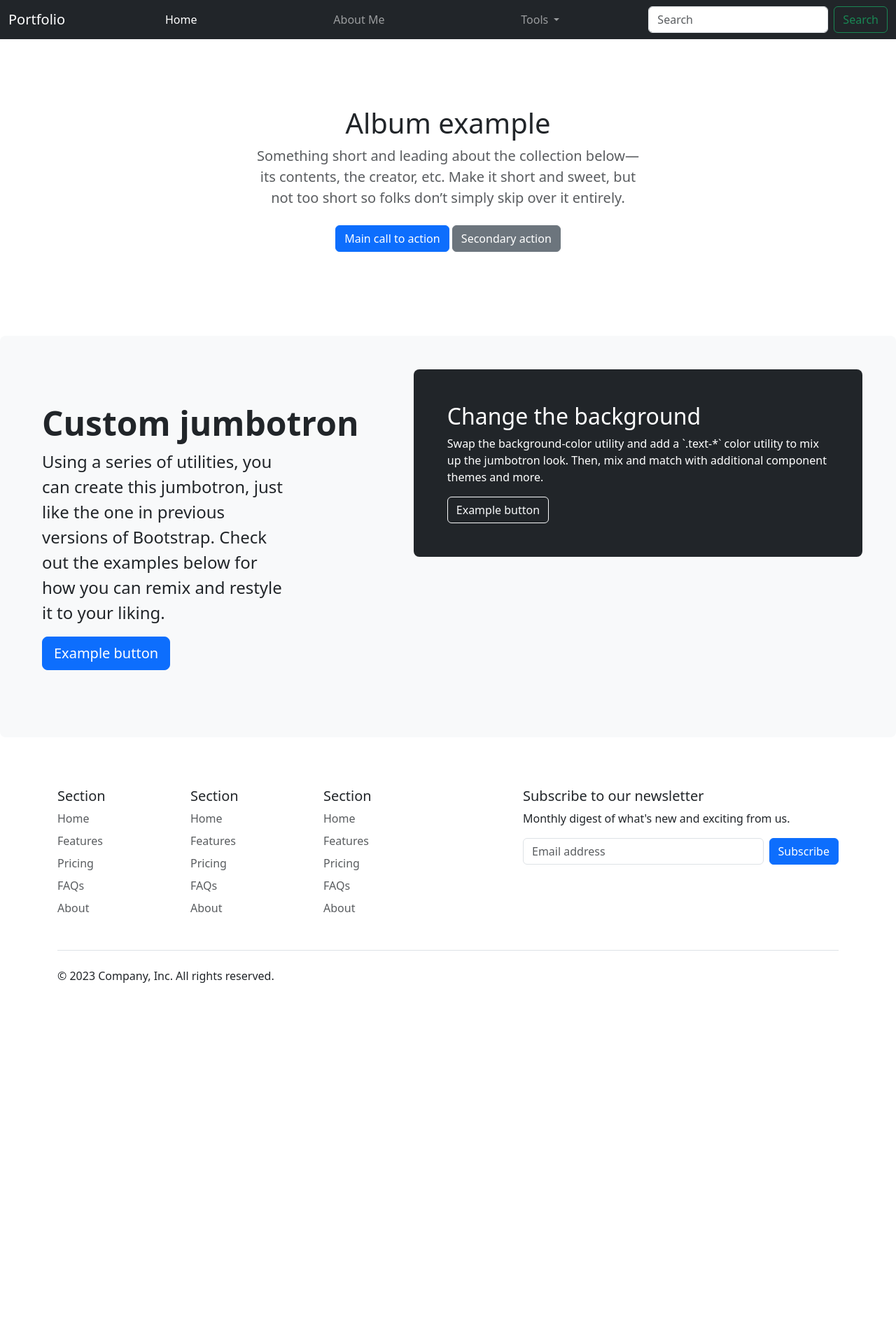
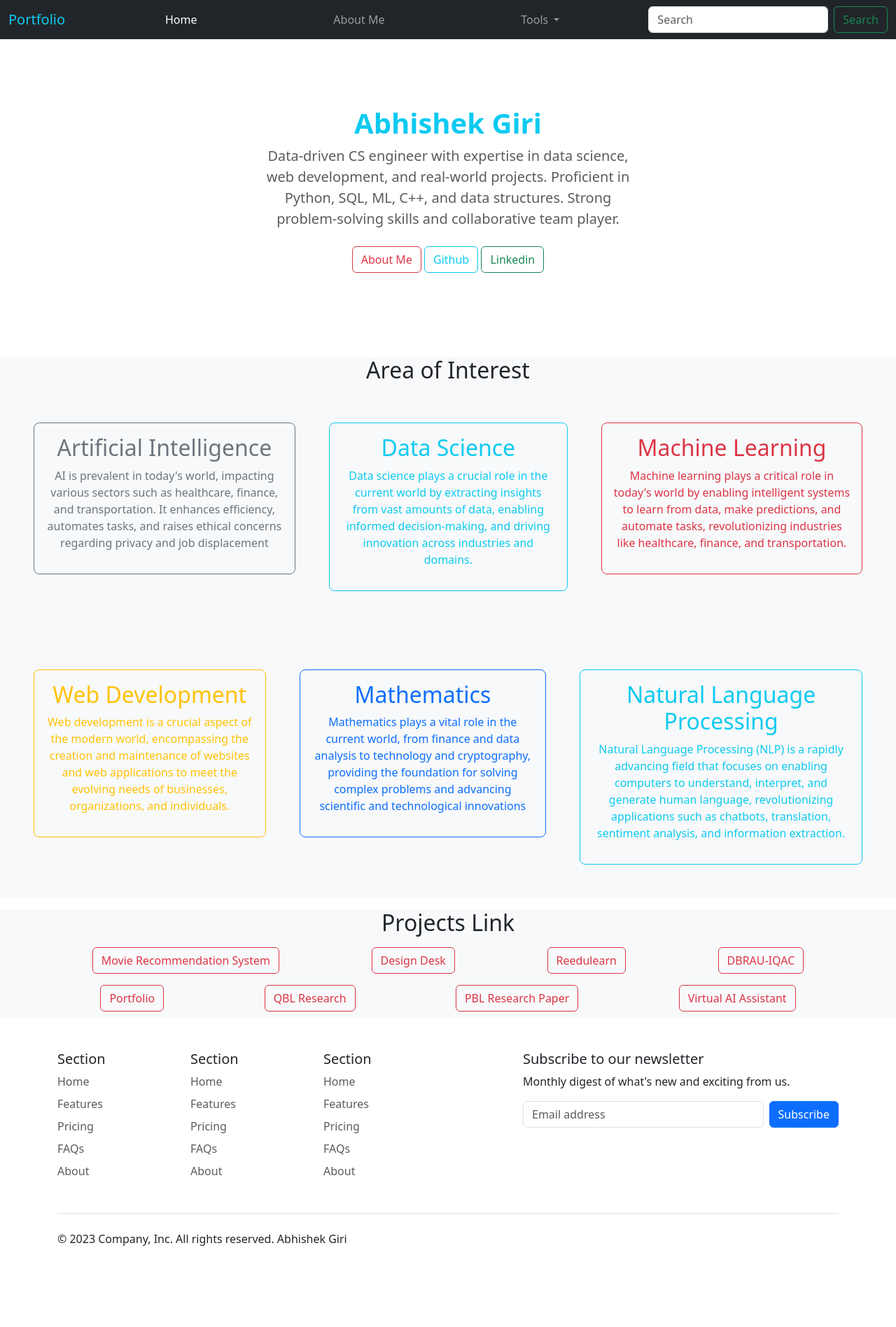
Before and after one commit to Abhirdms/Django-Project, a Django app: page / in a window 1280 px wide. Shown: the whole page at 70% size. Before the commit the page ends 1405 px from the top, so only its background shows below. Run offline with Django 4.2, Linux system fonts and the light colour scheme.

Commit message:
edited website for changing home page

```diff
--- a/templates/footer.html
+++ b/templates/footer.html
@@ -50,7 +50,7 @@
       </div>
 
       <div class="d-flex flex-column flex-sm-row justify-content-between py-4 my-4 border-top">
-        <p>© 2023 Company, Inc. All rights reserved.</p>
+        <p>© 2023 Company, Inc. All rights reserved.  Abhishek Giri</p>
         <ul class="list-unstyled d-flex">
           <li class="ms-3"><a class="link-body-emphasis" href="#"><svg class="bi" width="24" height="24"><use xlink:href="#twitter"></use></svg></a></li>
           <li class="ms-3"><a class="link-body-emphasis" href="#"><svg class="bi" width="24" height="24"><use xlink:href="#instagram"></use></svg></a></li>
--- a/templates/header.html
+++ b/templates/header.html
@@ -1,7 +1,7 @@
 
 <nav class="navbar navbar-expand-lg  navbar-dark bg-dark">
     <div class="container-fluid ">
-      <a class="navbar-brand"   href="#">Portfolio</a>
+      <a class="navbar-brand text-info"   href="#">Portfolio</a>
       <button class="navbar-toggler" type="button" data-bs-toggle="collapse" data-bs-target="#navbarSupportedContent" aria-controls="navbarSupportedContent" aria-expanded="false" aria-label="Toggle navigation">
         <span class="navbar-toggler-icon"></span>
       </button>
--- a/templates/home.html
+++ b/templates/home.html
@@ -7,29 +7,94 @@
 <section class="py-5 text-center container">
   <div class="row py-lg-5">
     <div class="col-lg-6 col-md-8 mx-auto">
-      <h1 class="fw-light">Album example</h1>
-      <p class="lead text-body-secondary">Something short and leading about the collection below—its contents, the creator, etc. Make it short and sweet, but not too short so folks don’t simply skip over it entirely.</p>
+      <h1 class="fw-bold text-info">Abhishek Giri</h1>
+      <p class="lead text-body-secondary fw-normal">Data-driven CS engineer with expertise in data science, web development, and real-world projects. Proficient in Python, SQL, ML, C++, and data structures. Strong problem-solving skills and collaborative team player.</p>
       <p>
-        <a href="#" class="btn btn-primary my-2">Main call to action</a>
-        <a href="#" class="btn btn-secondary my-2">Secondary action</a>
+        <a href="{% url 'about-me' %}" class="btn btn-outline-danger my-2">About Me</a>
+        <a href="https://github.com/Abhirdms" class="btn btn-outline-info my-2">Github</a>
+        <a href="https://www.linkedin.com/in/abhirdms/" class="btn btn-outline-success my-2">Linkedin</a>
       </p>
     </div>
   </div>
 </section>
 
 
-<div class="d-flex p-5 mb-4 bg-body-tertiary rounded-3">
-  <div class="container-fluid py-5">
+
+<section class = "bg-light">
+  <h2 class= "text-dark text-center">Area of Interest</h2>
+
+
+
+<div class="d-flex p-4 mb-3 justify-content-between rounded-3">
+  {% comment %} <div class="container-fluid py-5">
     <h1 class="display-5 fw-bold">Custom jumbotron</h1>
     <p class="col-md-8 fs-4">Using a series of utilities, you can create this jumbotron, just like the one in previous versions of Bootstrap. Check out the examples below for how you can remix and restyle it to your liking.</p>
     <button class="btn btn-primary btn-lg" type="button">Example button</button>
+  </div> {% endcomment %}
+  <div class="btn btn-outline-secondary h-100 p-3 m-4 rounded-3">
+    <h2 class =" text-center">Artificial Intelligence</h2>
+    <p class =" text-justify">AI is prevalent in today's world, impacting various sectors such as healthcare, finance, and transportation.
+       It enhances efficiency, automates tasks, and raises ethical concerns regarding privacy and job displacement</p>
   </div>
-  <div class="h-100 p-5 text-bg-dark rounded-3">
-    <h2>Change the background</h2>
-    <p>Swap the background-color utility and add a `.text-*` color utility to mix up the jumbotron look. Then, mix and match with additional component themes and more.</p>
-    <button class="btn btn-outline-light" type="button">Example button</button>
+  <div class="btn btn-outline-info h-100 p-3 m-4  rounded-3">
+    <h2 class =" text-center">Data Science</h2>
+    <p class =" text-justify">Data science plays a crucial role in the current world by extracting insights from vast amounts of data,
+       enabling informed decision-making, and driving innovation across industries and domains.</p>
+
   </div>
+  <div class="btn btn-outline-danger h-100 p-3 m-4  rounded-3">
+    <h2 class =" text-center">Machine Learning</h2>
+    <p class =" text-justify">Machine learning plays a critical role in today's world by enabling intelligent systems to learn from data,
+      make predictions, and automate tasks, revolutionizing industries like healthcare, finance, and transportation.</p>
+
+  </div>
+
 </div>
+<div class="d-flex p-4 mb-3 justify-content-between rounded-3">
+  <div class="btn btn-outline-warning h-100 p-3 m-4 rounded-3">
+    <h2 class =" text-center">Web Development</h2>
+    <p class =" text-justify">Web development is a crucial aspect of the modern world, encompassing the
+      creation and maintenance of websites and web applications to meet the evolving needs of businesses, organizations, and individuals.</p>
+  </div>
+  <div class="btn btn-outline-primary h-100 p-3 m-4  rounded-3">
+    <h2 class =" text-center">Mathematics</h2>
+    <p class =" text-justify">Mathematics plays a vital role in the current world, from finance and data analysis to technology and cryptography,
+       providing the foundation for solving complex problems and advancing scientific and technological innovations</p>
+
+  </div>
+  <div class="btn btn-outline-info h-100 p-3 m-4  rounded-3">
+    <h2 class =" text-center">Natural Language Processing</h2>
+    <p class =" text-justify">Natural Language Processing (NLP) is a rapidly advancing field that focuses on enabling computers to
+      understand, interpret, and generate human language, revolutionizing applications such as chatbots, translation, sentiment analysis, and information extraction.</p>
+
+  </div>
+
+</div>
+</section>
+
+<section class = "bg-light">
+  <h2 class= "text-dark text-center">Projects Link</h2>
+  <div class = " d-flex justify-content-evenly">
+
+      {% comment %} <a style= " height: 400px; width: 100%; background-image: url("\static\about-me\assets\img\man.png");"
+       href="" class="btn btn-outline-danger my-2">Movie Recommendation System</a> {% endcomment %}
+       <a  href="" class="btn btn-outline-danger  my-2">Movie Recommendation System</a>
+
+    <a href="" class="btn btn-outline-danger my-2">Design Desk</a>
+    <a href="" class="btn btn-outline-danger my-2">Reedulearn</a>
+    <a href="" class="btn btn-outline-danger my-2">DBRAU-IQAC</a>
+  </div>
+
+  <div class = " d-flex justify-content-evenly">
+    <a href="" class="btn btn-outline-danger my-2">Portfolio</a>
+    <a href="" class="btn btn-outline-danger my-2">QBL Research</a>
+    <a href="" class="btn btn-outline-danger my-2">PBL Research Paper</a>
+    <a href="" class="btn btn-outline-danger my-2">Virtual AI Assistant</a>
+  </div>
+
+
+
+</section>
 
 
 
```
